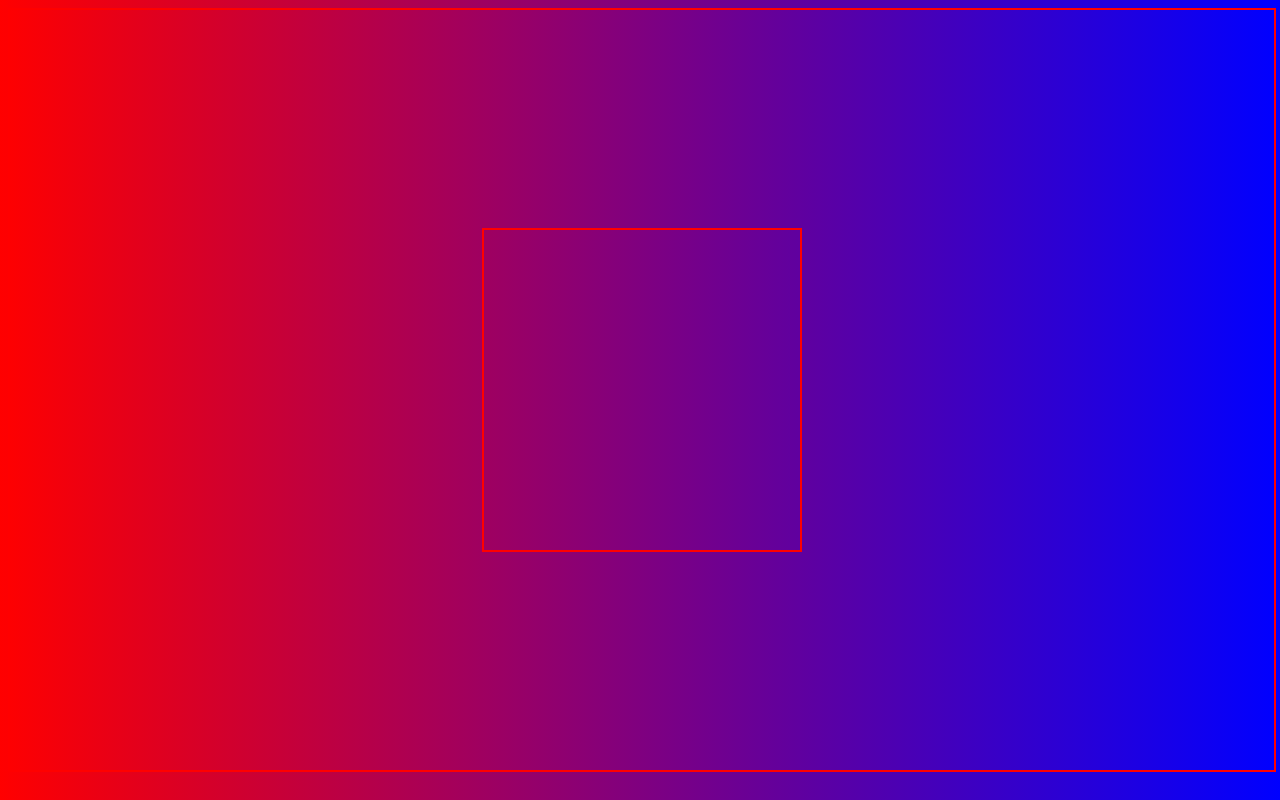
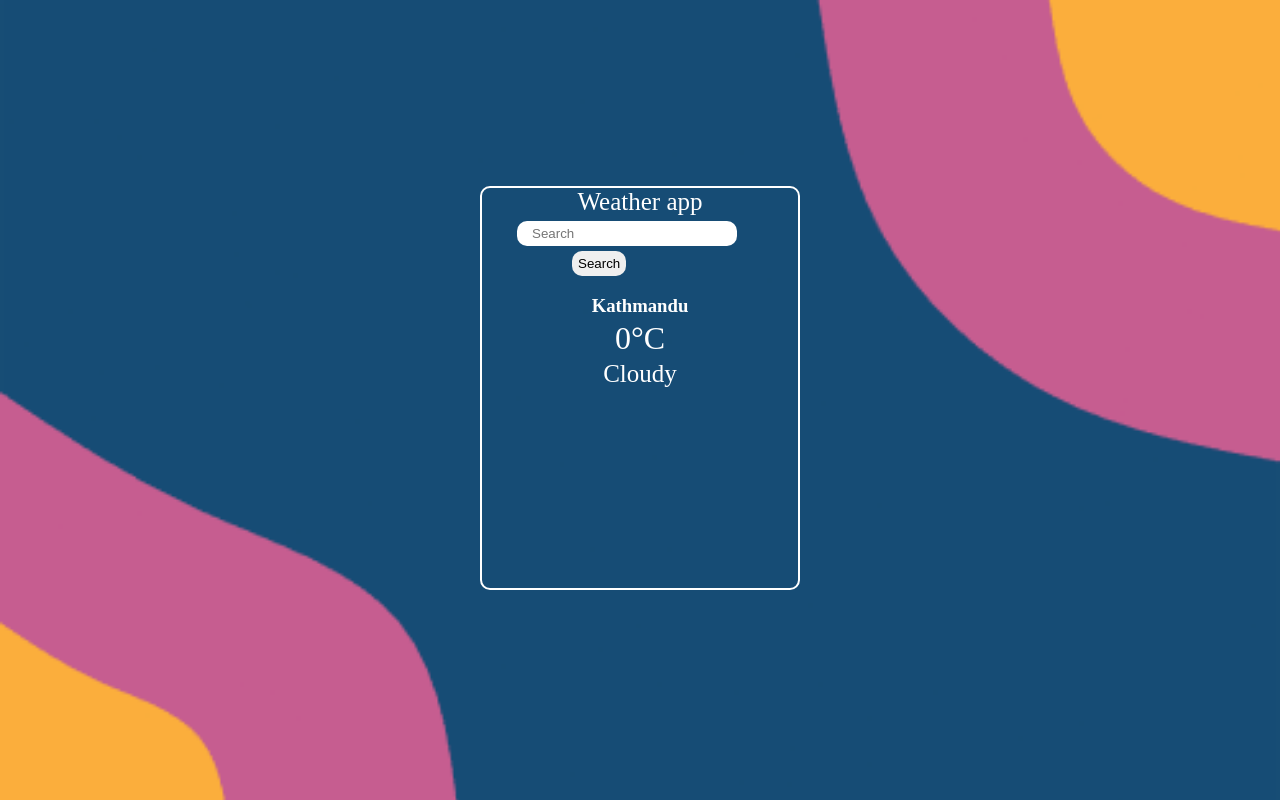
Before and after one commit to Riwaz-Thapa/weatherapp, a plain HTML site: page index.html in a window 1280 px wide. Drawn offline with Linux system fonts and the light colour scheme.

Commit message:
feat: fetched data from openweather api

```diff
--- a/index.css
+++ b/index.css
@@ -1,16 +1,65 @@
-body{
-    background: linear-gradient(90deg,red,blue);
+body {
+  background: url(./image/background.png);
+  background-size: cover;
+  background-repeat: no-repeat;
 }
-.container{
-    width: 100%;
-    height: 95vh;
-    border: 2px solid red;
-    display: flex;
-    justify-content: center;
+.container {
+  width: 100%;
+  height: 95vh;
+  display: flex;
+  justify-content: center;
+  align-items: center;
 }
-.container-one{
-    width: 25%;
-    height: 40vh;
-    border: 2px solid red;
-    align-self:center;
+.container-one {
+  width: 25%;
+  height: 50vh;
+  border: 2px solid rgb(255, 255, 255);
+  border-radius: 10px;
 }
+.search{
+    margin: 5px 0 0 35px;
+    padding: 0 0 0 15px;
+    width: 65%;
+    height: 25px;
+    border: none;
+    border-radius: 10px;
+}
+.button-search{
+    height: 25px;
+    margin: 5px 0 0 90px;
+    border: none;
+    border-radius: 10px;
+    cursor: pointer;
+    border: none;
+}
+.button-search:hover{
+  color: white;
+  background-color: black;
+}
+.heading {
+  font-size: 25px;
+  margin: 0 0 0 0;
+  text-align: center;
+  color: rgb(255, 255, 255);
+}
+
+.city {
+  color: white;
+  text-align: center;
+}
+.temperature{
+    margin: -15px 0 0 0;
+    color: white;
+    text-align: center;
+    font-size: 2rem;
+}
+.image{
+  width: 100px;
+  margin: 0 0 0 65px;
+}
+.status{
+  color: white;
+  text-align: center;
+  margin: 3px 0 0 0;
+  font-size: 25px;
+}
--- a/index.html
+++ b/index.html
@@ -5,11 +5,20 @@
     <meta http-equiv="X-UA-Compatible" content="IE=edge">
     <meta name="viewport" content="width=device-width, initial-scale=1.0">
     <link rel="stylesheet" href="index.css">
+    <script src="https://kit.fontawesome.com/c5963c3121.js" crossorigin="anonymous"></script>
     <title>Document</title>
 </head>
 <body>
-    <div class="container">
-        <div class="container-one"></div>
+    <div class="container" id="container">
+        <div class="container-one" id="container-one">
+            <p class="heading"> Weather app</p>
+            <input  placeholder="Search" class="search" id="search">
+            <button class="button-search" id="button-search">Search</button>
+            <h3 class="city" id="city">Kathmandu</h3>
+            <p class="temperature" id="temperature">0°C</p>
+            <p id="status" class="status">Cloudy</p>
+        </div>
     </div>
 </body>
 </html>
+ <script src="script.js"></script>
--- a/script.js
+++ b/script.js
@@ -0,0 +1,17 @@
+const search_box = document.getElementById("search");
+const button_search = document.getElementById("button-search");
+const showCity = document.querySelector("#city");
+const city_Status = document.querySelector("#status");
+
+async function weather(city) {
+  const api_key = "b6013d13ce82d1552d49e87178a1f2f2";
+  const url = `https://api.openweathermap.org/data/2.5/weather?q=${city}&appid=${api_key}&units=matrics`;
+  const weather_data = await fetch(url).then((response) => response.json());
+  console.log(weather_data);
+}
+
+button_search.addEventListener('click', (e) => {
+  e.preventDefault();
+  let city = search_box.value;
+  weather(city);
+});
```
Also changed, not shown: image/background.png (added).
